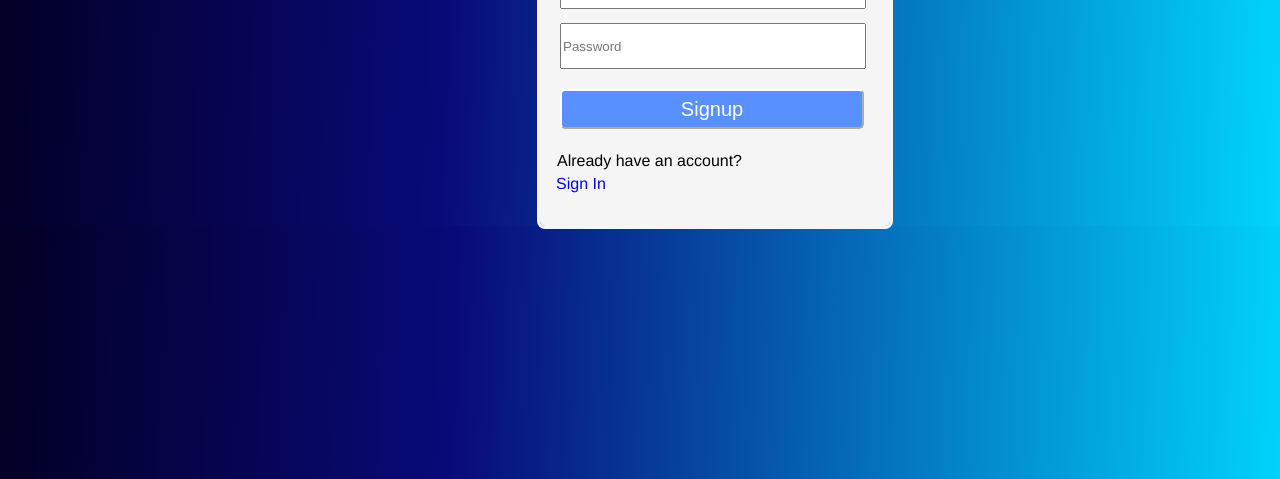
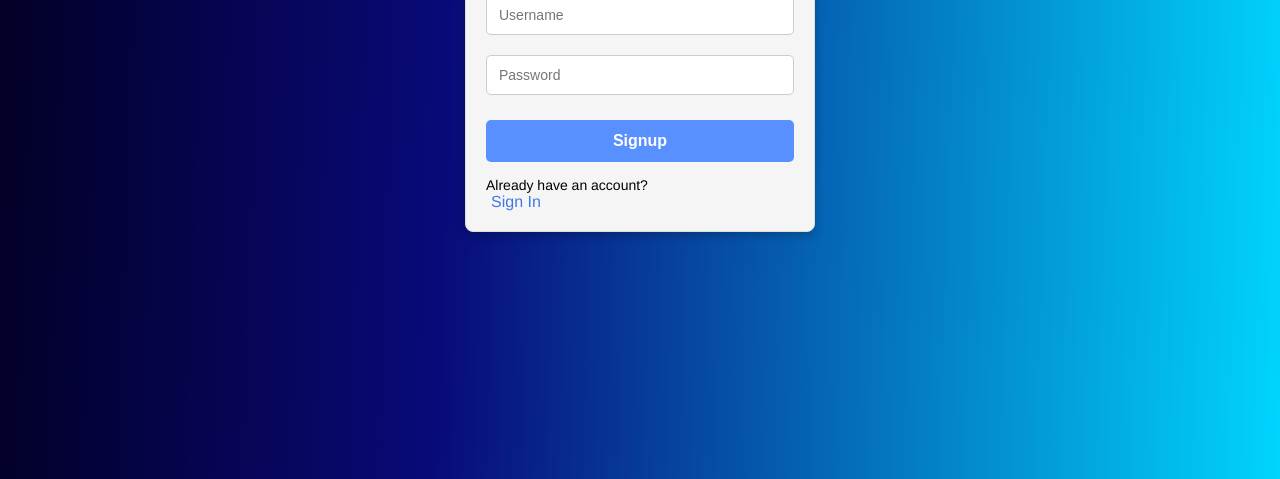
Before and after one commit to sharmapuneet20/TaskNest, a website: page frontend/index.html in a window 1280 px wide. Shown: the part 321-800 px from the top of the page. Drawn offline with Linux system fonts and the light colour scheme.

Commit message:
signup and signIn fe completed

```diff
--- a/frontend/index.html
+++ b/frontend/index.html
@@ -7,17 +7,30 @@
   <title>TaskNest</title>
 </head>
 <body>
-    <div class="title_heading"><h1> TaskNest </h1> </div>
-    <div class="box">
+
+    <!-- Signup -->
+  <div id="signup-container">
     <h1>Signup</h1>
-        <input type="text" class="username" placeholder="Username">
-        <input type="text" class="password" placeholder="Password">
-        <button class="button_signup"> Signup</button>
-
+    <input type="text" class="username" placeholder="Username" required>
+    <input type="password" class="password" placeholder="Password" required>
+    <button class="button_signup" id="signup_btn" type="button">Signup</button>
     <div class="end_div">
-        <p class="account_text"> Already have an account? </p>
-        <a href="signIn.html"> <p class="text_signIn"> Sign In</p> </a>
+      <p class="account_text">Already have an account?</p>
+      <a href="#" id="show-signin"><p class="text_signIn">Sign In</p></a>
     </div>
   </div>
+
+  <!-- Signin -->
+  <div id="signin-container" style="display: none;">
+    <h1>Signin</h1>
+    <input type="text" class="username" placeholder="Username" required>
+    <input type="password" class="password" placeholder="Password" required>
+    <button class="button_signup" id="signin_btn" type="button">Signin</button>
+    <div class="end_div">
+      <p class="account_text">Don’t have an account?</p>
+      <a href="#" id="show-signup"><p class="text_signIn">Sign Up</p></a>
+    </div>
+  </div>
+  <script src="script.js"></script>
 </body>
 </html>
--- a/frontend/script.js
+++ b/frontend/script.js
@@ -0,0 +1,13 @@
+// toggle from signup to signIn vice versa
+
+document.getElementById('show-signin').addEventListener('click', (e) => {
+    e.preventDefault();
+    document.getElementById('signup-container').style.display = 'none';
+    document.getElementById('signin-container').style.display = 'block';
+});
+
+document.getElementById('show-signup').addEventListener('click', (e) => {
+    e.preventDefault();
+    document.getElementById('signin-container').style.display = 'none';
+    document.getElementById('signup-container').style.display = 'block';
+});
--- a/frontend/style.css
+++ b/frontend/style.css
@@ -1,75 +1,99 @@
-*{
-    margin: 0px;
-    padding: 0px;
+* {
+  margin: 0;
+  padding: 0;
+  box-sizing: border-box;
 }
 
-body{
-background: #020024;
-background: linear-gradient(92deg, rgba(2, 0, 36, 1) 0%, rgba(9, 9, 121, 1) 35%, rgba(0, 212, 255, 1) 100%);;
+body {
+  background: linear-gradient(
+    92deg,
+    rgba(2, 0, 36, 1) 0%,
+    rgba(9, 9, 121, 1) 35%,
+    rgba(0, 212, 255, 1) 100%
+  );
   font-family: Helvetica, Arial, sans-serif;
+  display: flex;
+  justify-content: center;
+  align-items: center;
+  min-height: 100vh;
 }
 
-.title_heading{
+/* Title */
+.title_heading {
   color: whitesmoke;
-    display: flex;
-    justify-content: center;
-    margin-top: 10px;
+  text-align: center;
+  margin-bottom: 20px;
 }
 
- .box{
+/* Shared box styling for signup/signin/todo */
+#signup-container,
+#signin-container {
   width: 350px;
-      height: 300px;
-      color: whitesmoke;
-      border-color: white;
-      border-radius: 5px;
-      outline-style: solid;
-      margin-top: 200px;
-      margin-left: 540px;
+  min-height: 300px;
   background-color: whitesmoke;
+  border: 1px solid #ddd;
+  border-radius: 8px;
+  padding: 20px;
+  margin: 20px auto;
+  box-shadow: 0px 4px 10px rgba(0, 0, 0, 0.2);
+  display: flex;
+  flex-direction: column;
+  justify-content: center;
 }
 
-.username{
-    padding: 1px;
-    margin-left: 20px;
-    width: 300px;
+
+/* Inputs */
+.username,
+.password,
+#todo_input {
+  display: block;
+  width: 100%;
   height: 40px;
-}
-.password{
-    padding: 1px;
-    margin-left: 20px;
-    width: 300px;
-    height: 40px;
-    margin-top: 14px;
+  margin: 10px 0;
+  padding: 8px 12px;
+  border-radius: 5px;
+  border: 1px solid #ccc;
+  font-size: 14px;
 }
 
-button{
-    margin-left: 20px;
-     padding: 1px;
-    width: 304px;
-    height: 40px;
-    margin-top: 20px;
-    font-size: 20px;
+/* Buttons */
+button {
+  width: 100%;
+  height: 42px;
+  margin-top: 15px;
+  font-size: 16px;
+  font-weight: bold;
   cursor: pointer;
-    background-color:#5890FF ;
+  background-color: #5890ff;
   color: white;
+  border: none;
   border-radius: 5px;
-    border-color: white;
-    box-shadow: 2px color( white  blue);
-    text-shadow: 2px;
+  transition: background 0.3s ease, transform 0.2s;
+}
 
+button:hover {
+  background-color: #4178e8;
+  transform: scale(1.02);
+}
 
+/* Account text */
+.account_text {
+  color: black;
+  font-size: 14px;
+  margin-top: 15px;
 }
-.account_text{
-    color: black;
-    font-size: 16px;
-    padding: 5px;
-    margin-top: 18px;
-    margin-left: 12px;
-}
+
 a {
   text-decoration: none;
+  color: #4178e8;
 }
-.text_signIn{
-    padding-left: 16px;
-    text-decoration: none;
+
+a:hover {
+  text-decoration: underline;
 }
+
+.text_signIn {
+  display: inline-block;
+  padding-left: 5px;
+  cursor: pointer;
+}
--- a/package.json
+++ b/package.json
@@ -10,6 +10,7 @@
   "license": "ISC",
   "description": "",
   "dependencies": {
+    "cors": "^2.8.5",
     "express": "^5.1.0"
   }
 }
```
Also changed, not shown: backend/index.js (+11 -0 lines), backend/routes/user.js (+33 -0 lines), frontend/signIn.html (deleted, +0 -17 lines), 1 other file. Lines whose indentation alone changed are shown as unchanged.
